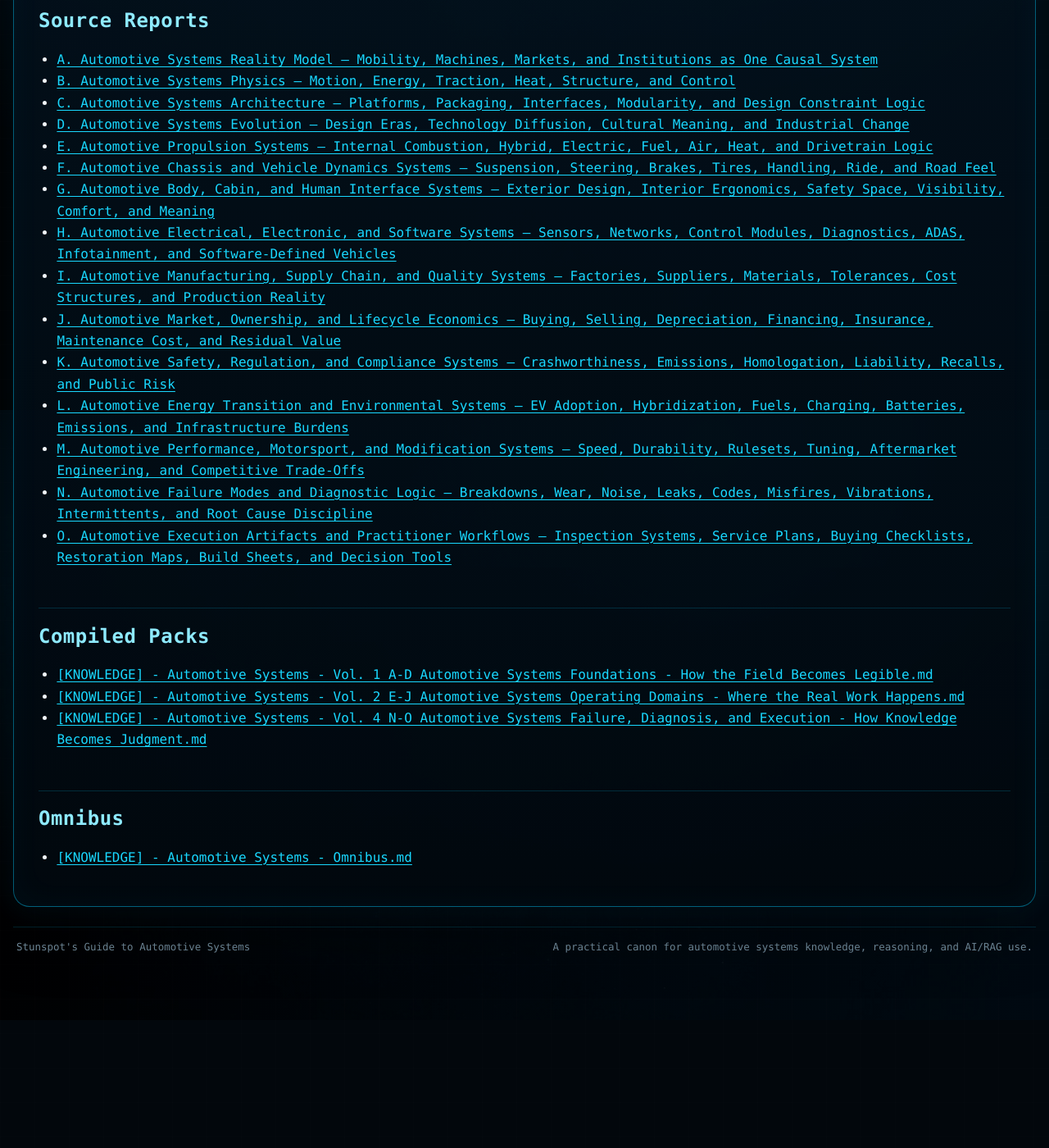
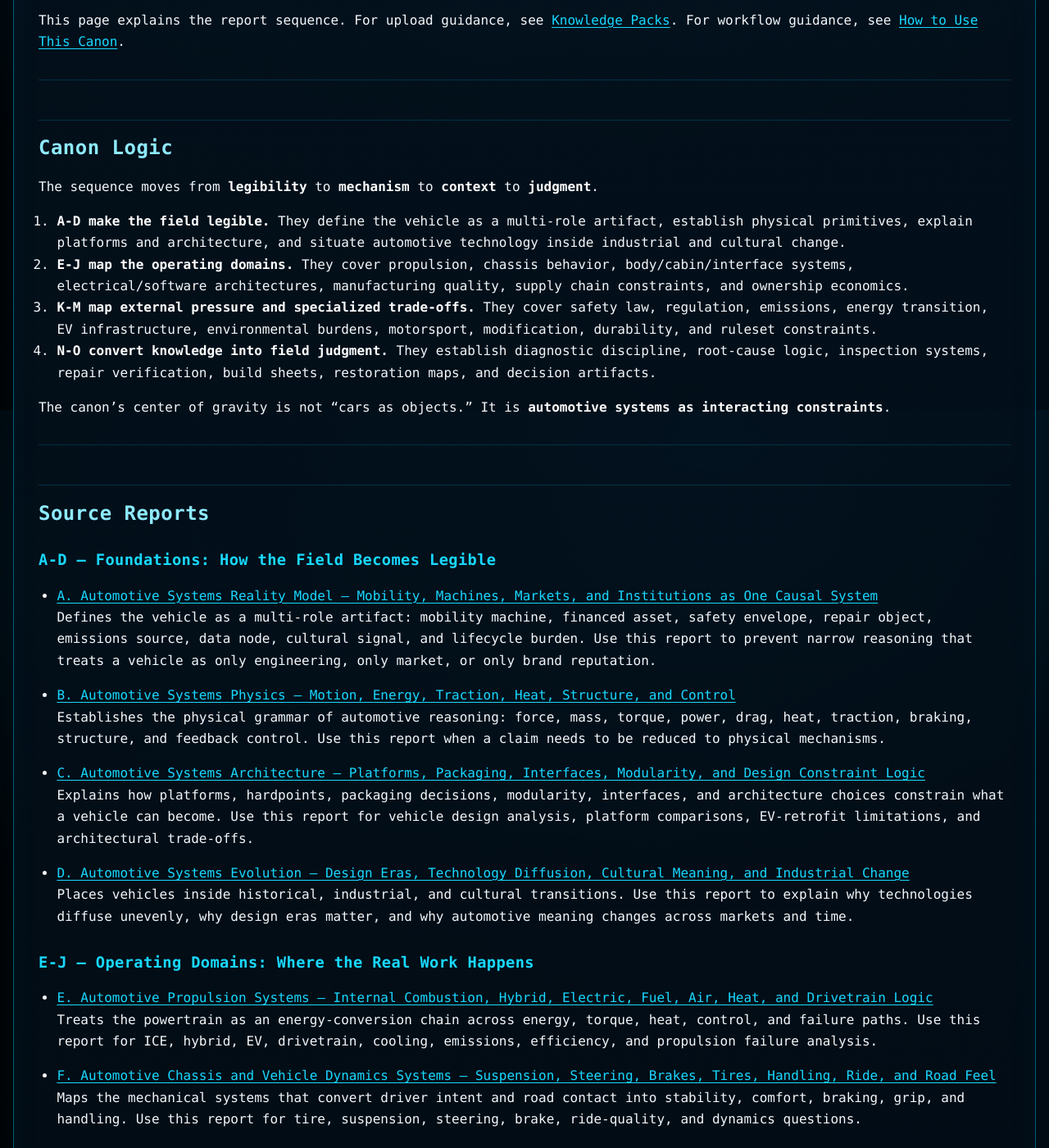
Before and after one commit to Stunspot/stunspots-guide-to-automotive-systems, a Jekyll site: the page built from docs/canon-map.md, in a window 1280 px wide and 1400 px high, scrolled down 400 px. Shown: the whole window at 82% size. Built offline with Jekyll 4.4.1, drawn with Linux system fonts in a browser that asks for light colours; our own code applies the rules of GitHub Pages for plain Markdown files; before the commit the page ends 1644 px from its top, so only the background shows below that; some of the changed text lies outside the part shown.

Commit message:
Expand automotive canon map

```diff
--- a/docs/canon-map.md
+++ b/docs/canon-map.md
@@ -1,31 +1,95 @@
 # Canon Map — Stunspot's Guide to Automotive Systems
 
-A practical canon for automotive systems knowledge, reasoning, and AI/RAG use.
+**The Automotive Systems Canon** maps vehicle knowledge as a causal system: machine physics, platform architecture, manufacturing reality, ownership economics, regulation, energy infrastructure, diagnostic evidence, and practitioner workflow.
+
+This page explains the report sequence. For upload guidance, see [Knowledge Packs](./knowledge-packs.md). For workflow guidance, see [How to Use This Canon](./how-to-use-this-canon.md).
+
+---
+
+## Canon Logic
+
+The sequence moves from **legibility** to **mechanism** to **context** to **judgment**.
+
+1. **A-D make the field legible.** They define the vehicle as a multi-role artifact, establish physical primitives, explain platforms and architecture, and situate automotive technology inside industrial and cultural change.
+2. **E-J map the operating domains.** They cover propulsion, chassis behavior, body/cabin/interface systems, electrical/software architectures, manufacturing quality, supply chain constraints, and ownership economics.
+3. **K-M map external pressure and specialized trade-offs.** They cover safety law, regulation, emissions, energy transition, EV infrastructure, environmental burdens, motorsport, modification, durability, and ruleset constraints.
+4. **N-O convert knowledge into field judgment.** They establish diagnostic discipline, root-cause logic, inspection systems, repair verification, build sheets, restoration maps, and decision artifacts.
+
+The canon’s center of gravity is not “cars as objects.” It is **automotive systems as interacting constraints**.
+
+---
 
 ## Source Reports
 
+### A-D — Foundations: How the Field Becomes Legible
+
 - [A. Automotive Systems Reality Model — Mobility, Machines, Markets, and Institutions as One Causal System](https://github.com/Stunspot/stunspots-guide-to-automotive-systems/blob/main/knowledge-packs/by-report/a-automotive-systems-reality-model.md)
+  Defines the vehicle as a multi-role artifact: mobility machine, financed asset, safety envelope, repair object, emissions source, data node, cultural signal, and lifecycle burden. Use this report to prevent narrow reasoning that treats a vehicle as only engineering, only market, or only brand reputation.
+
 - [B. Automotive Systems Physics — Motion, Energy, Traction, Heat, Structure, and Control](https://github.com/Stunspot/stunspots-guide-to-automotive-systems/blob/main/knowledge-packs/by-report/b-automotive-systems-physics.md)
+  Establishes the physical grammar of automotive reasoning: force, mass, torque, power, drag, heat, traction, braking, structure, and feedback control. Use this report when a claim needs to be reduced to physical mechanisms.
+
 - [C. Automotive Systems Architecture — Platforms, Packaging, Interfaces, Modularity, and Design Constraint Logic](https://github.com/Stunspot/stunspots-guide-to-automotive-systems/blob/main/knowledge-packs/by-report/c-automotive-systems-architecture.md)
+  Explains how platforms, hardpoints, packaging decisions, modularity, interfaces, and architecture choices constrain what a vehicle can become. Use this report for vehicle design analysis, platform comparisons, EV-retrofit limitations, and architectural trade-offs.
+
 - [D. Automotive Systems Evolution — Design Eras, Technology Diffusion, Cultural Meaning, and Industrial Change](https://github.com/Stunspot/stunspots-guide-to-automotive-systems/blob/main/knowledge-packs/by-report/d-automotive-systems-evolution.md)
+  Places vehicles inside historical, industrial, and cultural transitions. Use this report to explain why technologies diffuse unevenly, why design eras matter, and why automotive meaning changes across markets and time.
+
+### E-J — Operating Domains: Where the Real Work Happens
+
 - [E. Automotive Propulsion Systems — Internal Combustion, Hybrid, Electric, Fuel, Air, Heat, and Drivetrain Logic](https://github.com/Stunspot/stunspots-guide-to-automotive-systems/blob/main/knowledge-packs/by-report/e-automotive-propulsion-systems.md)
+  Treats the powertrain as an energy-conversion chain across energy, torque, heat, control, and failure paths. Use this report for ICE, hybrid, EV, drivetrain, cooling, emissions, efficiency, and propulsion failure analysis.
+
 - [F. Automotive Chassis and Vehicle Dynamics Systems — Suspension, Steering, Brakes, Tires, Handling, Ride, and Road Feel](https://github.com/Stunspot/stunspots-guide-to-automotive-systems/blob/main/knowledge-packs/by-report/f-automotive-chassis-and-vehicle-dynamics-systems.md)
+  Maps the mechanical systems that convert driver intent and road contact into stability, comfort, braking, grip, and handling. Use this report for tire, suspension, steering, brake, ride-quality, and dynamics questions.
+
 - [G. Automotive Body, Cabin, and Human Interface Systems — Exterior Design, Interior Ergonomics, Safety Space, Visibility, Comfort, and Meaning](https://github.com/Stunspot/stunspots-guide-to-automotive-systems/blob/main/knowledge-packs/by-report/g-automotive-body-cabin-and-human-interface-systems.md)
+  Covers the vehicle as occupied space, visual object, crash shell, ergonomic environment, and symbolic artifact. Use this report for cabin usability, design meaning, visibility, comfort, safety packaging, and human-interface critique.
+
 - [H. Automotive Electrical, Electronic, and Software Systems — Sensors, Networks, Control Modules, Diagnostics, ADAS, Infotainment, and Software-Defined Vehicles](https://github.com/Stunspot/stunspots-guide-to-automotive-systems/blob/main/knowledge-packs/by-report/h-automotive-electrical-electronic-and-software-systems.md)
+  Frames the modern vehicle as a distributed cyber-physical control system governed by signal, power, network, control, diagnostic, security, and software lifecycle paths. Use this report for ECUs, CAN, diagnostics, ADAS, OTA updates, software-defined vehicles, and electrical faults.
+
 - [I. Automotive Manufacturing, Supply Chain, and Quality Systems — Factories, Suppliers, Materials, Tolerances, Cost Structures, and Production Reality](https://github.com/Stunspot/stunspots-guide-to-automotive-systems/blob/main/knowledge-packs/by-report/i-automotive-manufacturing-supply-chain-and-quality-systems.md)
+  Explains how factory processes, supplier tiers, material choices, tolerances, tooling, cost structures, and quality systems shape the final vehicle. Use this report for production reality, quality variation, supply constraints, and manufacturing trade-offs.
+
 - [J. Automotive Market, Ownership, and Lifecycle Economics — Buying, Selling, Depreciation, Financing, Insurance, Maintenance Cost, and Residual Value](https://github.com/Stunspot/stunspots-guide-to-automotive-systems/blob/main/knowledge-packs/by-report/j-automotive-market-ownership-and-lifecycle-economics.md)
+  Maps automotive value across purchase, finance, depreciation, insurance, repair cost, maintenance burden, and residual value. Use this report for ownership decisions, total cost of ownership, fleet economics, and used-car risk framing.
+
+### K-M — Pressure Domains: Law, Energy, Environment, Performance, and Modification
+
 - [K. Automotive Safety, Regulation, and Compliance Systems — Crashworthiness, Emissions, Homologation, Liability, Recalls, and Public Risk](https://github.com/Stunspot/stunspots-guide-to-automotive-systems/blob/main/knowledge-packs/by-report/k-automotive-safety-regulation-and-compliance-systems.md)
+  Covers the legal and public-risk systems that reshape design, testing, recalls, liability, emissions compliance, and homologation. Use this report when safety, legality, compliance, or public-risk claims matter.
+
 - [L. Automotive Energy Transition and Environmental Systems — EV Adoption, Hybridization, Fuels, Charging, Batteries, Emissions, and Infrastructure Burdens](https://github.com/Stunspot/stunspots-guide-to-automotive-systems/blob/main/knowledge-packs/by-report/l-automotive-energy-transition-and-environmental-systems.md)
+  Maps the transition from fuel-centered vehicles to electrified, hybridized, infrastructure-dependent energy systems. Use this report for EV adoption, charging, battery burdens, emissions trade-offs, fuel pathways, and infrastructure constraints.
+
 - [M. Automotive Performance, Motorsport, and Modification Systems — Speed, Durability, Rulesets, Tuning, Aftermarket Engineering, and Competitive Trade-Offs](https://github.com/Stunspot/stunspots-guide-to-automotive-systems/blob/main/knowledge-packs/by-report/m-automotive-performance-motorsport-and-modification-systems.md)
+  Explains performance as a system balance problem, not a horsepower contest. Use this report for tuning, motorsport, aftermarket builds, durability, brakes, cooling, ruleset constraints, and modification risk.
+
+### N-O — Failure and Execution: How Knowledge Becomes Judgment
+
 - [N. Automotive Failure Modes and Diagnostic Logic — Breakdowns, Wear, Noise, Leaks, Codes, Misfires, Vibrations, Intermittents, and Root Cause Discipline](https://github.com/Stunspot/stunspots-guide-to-automotive-systems/blob/main/knowledge-packs/by-report/n-automotive-failure-modes-and-diagnostic-logic.md)
+  Establishes automotive field medicine: complaint, symptom, sign, failure mode, failed component, causal mechanism, root cause, repair action, and verification. Use this report whenever a diagnostic answer needs to avoid parts-changing theater.
+
 - [O. Automotive Execution Artifacts and Practitioner Workflows — Inspection Systems, Service Plans, Buying Checklists, Restoration Maps, Build Sheets, and Decision Tools](https://github.com/Stunspot/stunspots-guide-to-automotive-systems/blob/main/knowledge-packs/by-report/o-automotive-execution-artifacts-and-practitioner-workflows.md)
+  Converts theory into checklists, worksheets, matrices, protocols, logs, decision trees, risk registers, service plans, build sheets, and handoff notes. Use this report when the output should become a practical field artifact.
+
+---
 
 ## Compiled Packs
+
+Use compiled packs when an AI tool performs better with fewer, larger files.
 
 - [[KNOWLEDGE] - Automotive Systems - Vol. 1 A-D Automotive Systems Foundations - How the Field Becomes Legible.md](https://github.com/Stunspot/stunspots-guide-to-automotive-systems/blob/main/knowledge-packs/compiled-packs/knowledge-automotive-systems-vol-1-a-d-automotive-systems-foundations-how-the-field-becomes-legible.md)
 - [[KNOWLEDGE] - Automotive Systems - Vol. 2 E-J Automotive Systems Operating Domains - Where the Real Work Happens.md](https://github.com/Stunspot/stunspots-guide-to-automotive-systems/blob/main/knowledge-packs/compiled-packs/knowledge-automotive-systems-vol-2-e-j-automotive-systems-operating-domains-where-the-real-work-happens.md)
 - [[KNOWLEDGE] - Automotive Systems - Vol. 4 N-O Automotive Systems Failure, Diagnosis, and Execution - How Knowledge Becomes Judgment.md](https://github.com/Stunspot/stunspots-guide-to-automotive-systems/blob/main/knowledge-packs/compiled-packs/knowledge-automotive-systems-vol-4-n-o-automotive-systems-failure-diagnosis-and-execution-how-knowledge-becomes-judgment.md)
 
+Reports K-M are present as individual source reports and included in the omnibus. They are not currently packaged as a separate compiled Vol. 3 bundle in this release.
+
+---
+
 ## Omnibus
 
 - [[KNOWLEDGE] - Automotive Systems - Omnibus.md](https://github.com/Stunspot/stunspots-guide-to-automotive-systems/blob/main/knowledge-packs/omnibus/knowledge-automotive-systems-omnibus.md)
+
+Use the omnibus for one-file import, local archive, broad search, or systems that can handle large single-file knowledge sources without losing retrieval precision.
```
